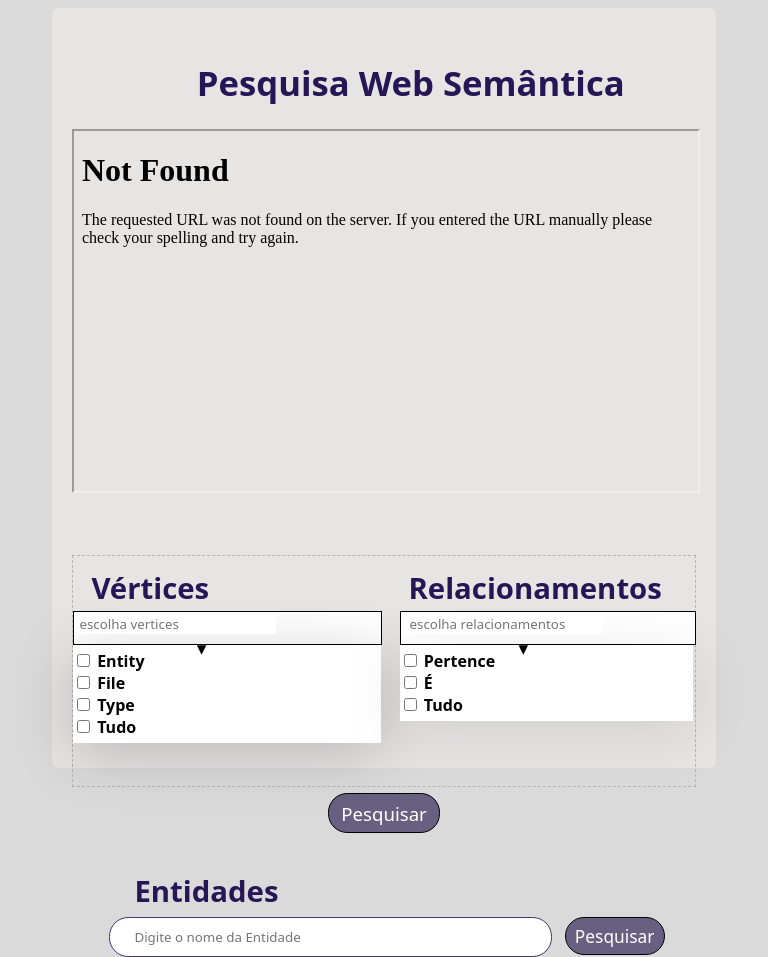
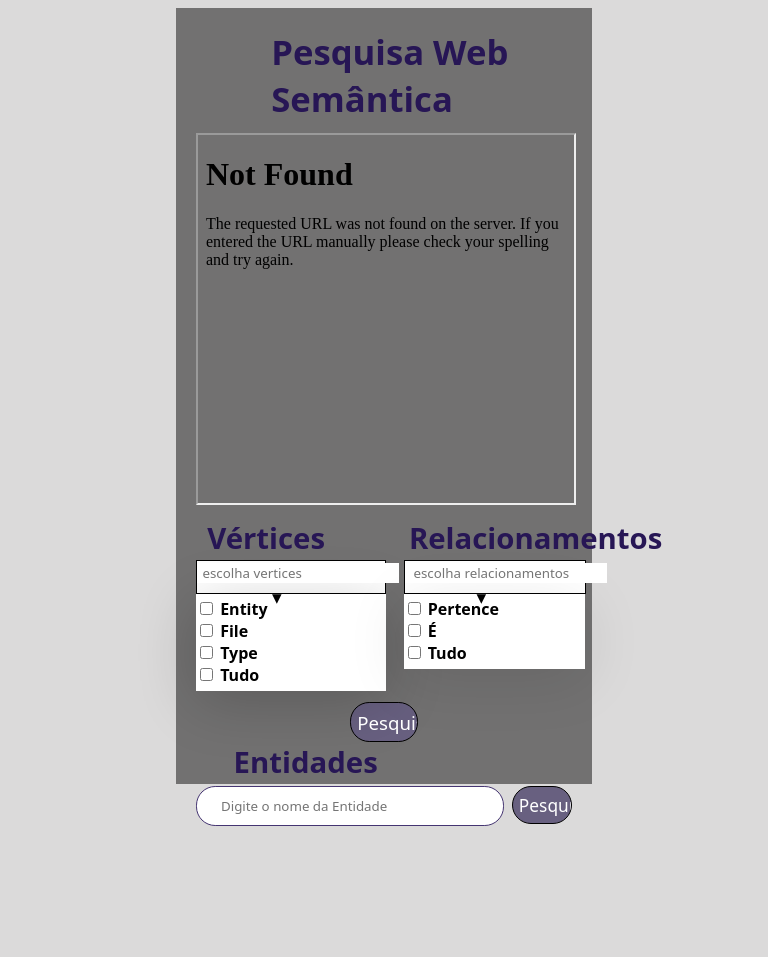
Before and after one commit to Mandree29/tcc, a Flask app: template templates/index.html in a window 768 px wide. After the commit the page ends 826 px from the top, so only its background shows below. Run offline with Flask 3, Linux system fonts and the light colour scheme; the template is opened without the code that fills it, so the values that code supplies are empty.

Commit message:
realizando modificações no layout

```diff
--- a/static/style.css
+++ b/static/style.css
@@ -10,20 +10,21 @@ main{
     /* border: 1px solid black; */
     margin-left: auto;
     margin-right: auto;
-    width: 78dvh;
+    width: 50%;
     padding: 20px;
     /* margin-top: 12%; */
-    background-color: rgba(243, 239, 239, 0.5);
+    background-color: rgba(10, 10, 10, 0.5);
     /* box-shadow: 1px 2px 1px black; */
-    border-radius: 1%;
-    height: 90vh;
+    /* border-radius: 1%; */
+    height: 92vh;
 }
 
 
 h1{
     margin-left: 20%;
     margin-right: 10%;
-    margin-top: 5%;
+    margin-top: 0;
+    margin-bottom: 3%;
     font-size: 26pt;
     padding: 0;
     color: #271655;
@@ -149,14 +150,14 @@ section{
     /* margin-top: 80px; */
     align-items: center;
     justify-content: center;
-    border: 1px dashed rgb(182, 180, 180);
+    /* border: 1px dashed rgb(17, 17, 17); */
     padding-bottom: 1%;
     /* padding-left: 1%;
     padding-right: 1%; */
     padding-top: 2%;
     /* padding-left: 1px; */
     padding-right: 1px;
-    margin-top: 9%;
+    margin-top: 0;
 }
 
 #form_1{
@@ -180,7 +181,7 @@ section{
     margin-left: auto;
     margin-right: auto;
     height: 40px;
-    margin-top: 1%;
+    margin-top: -4%;
     width: 18%;
     font-size: 14pt;
     font-weight: 400;
@@ -200,7 +201,8 @@ section{
 }
 
 #form_2{
-    margin-top: 6%;
+    /* margin-top: 2%; */
+    margin-bottom: 2%;
 }
 
 #form2{
@@ -247,11 +249,13 @@ ul{
     margin-left: 8%;
     padding-left: 0;
     background-color: white;
+    position: absolute;
 }
 
 
 ol, ul {
     padding-left: 1rem;
+    margin-bottom: 0;
 }
 
 li{
@@ -261,11 +265,12 @@ li{
 
 
 #nomes{
-    width: 66%;
+    width: 90%;
     border: 1px solid #453572;
     border-radius: 1.2rem;
     height: 28px;
-    margin-left: 6%;
+    margin-left: auto;
+    margin-right: auto;
     padding: 5px;
     padding-left: 24px;
 }
```
Also changed, not shown: static/media.css (added, +82 -0 lines).
